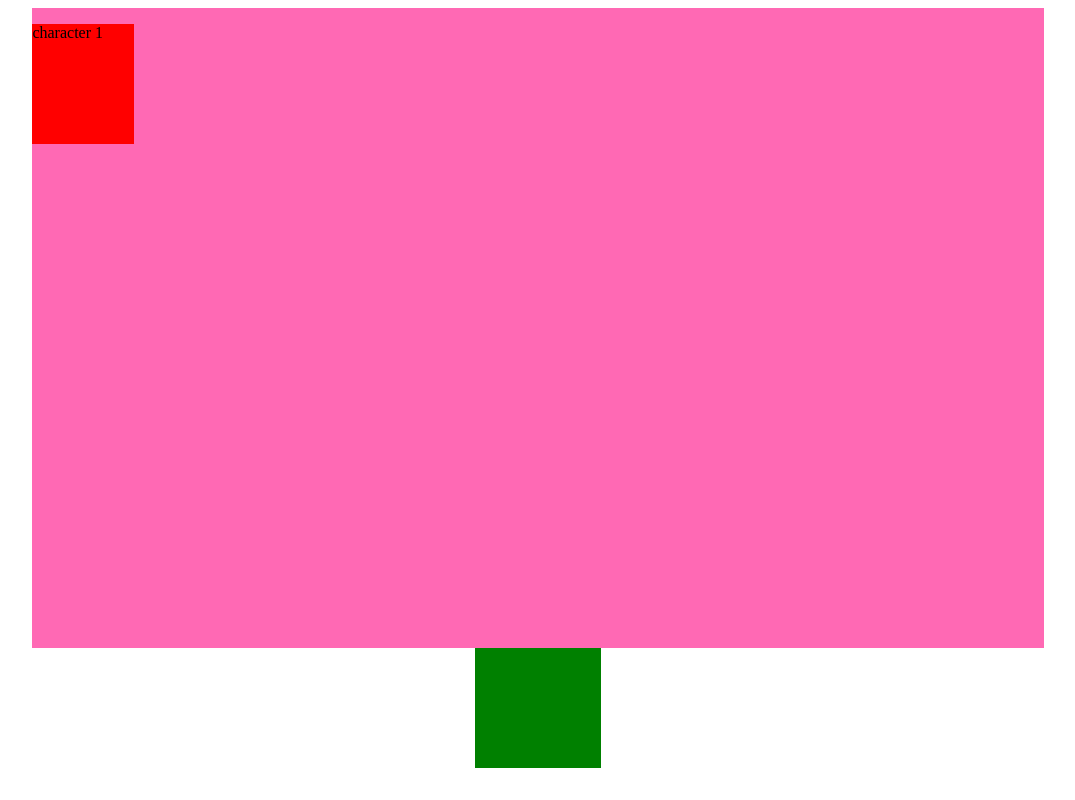
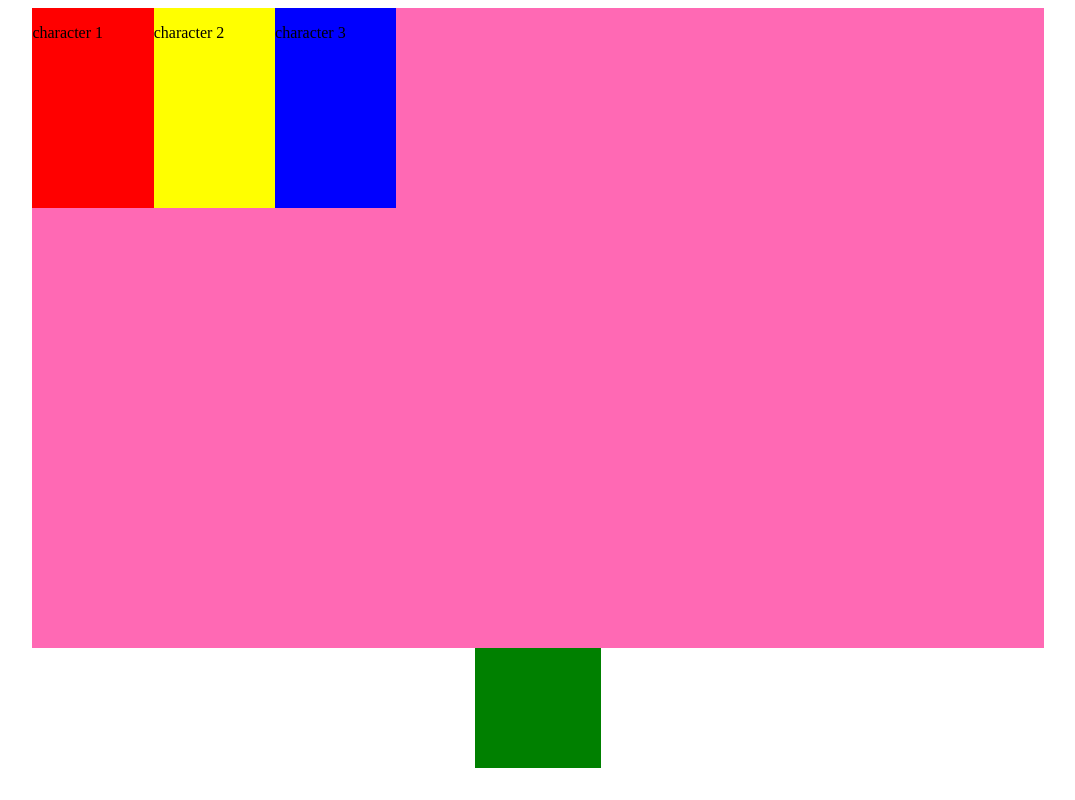
Before and after one commit to courtneyfay/cs-1080-project-2, a plain HTML site: page index.html in a window 1280 px wide. Shown: the whole page, without its empty margins (102-1177 px from the left). Drawn offline with Linux system fonts and the light colour scheme.

Commit message:
looping through character cards array

```diff
--- a/app.js
+++ b/app.js
@@ -17,21 +17,21 @@ const characters = [
 ]
 
 const showPlayerGameBoard = () => {
-    console.log('hitting showPlayerGameBoard')
-    const gameBoard = document.querySelector(".player-game-board")
-    // todo: make this a loop and do it for all character cards
+    const gameBoard = document.querySelector('.player-game-board')
+    // loop through all character cards
+    for (let i = 0; i < characters.length; i++) {
         // 1. create character card div and add class
         const characterCard = document.createElement('div')
         characterCard.classList.add('character-card')
         // 2. add name to character card div
         const name = document.createElement('p')
-    name.innerHTML = characters[0].name
+        name.innerHTML = characters[i].name
         characterCard.appendChild(name)
         // 3. add color to character card div
-    characterCard.style.background = characters[0].color
-    // style.background = color;
+        characterCard.style.background = characters[i].color
         // 4. append character card div to player game board div
         gameBoard.appendChild(characterCard)
+    }
 }
 
 const startGame = () => {
--- a/main.css
+++ b/main.css
@@ -10,6 +10,8 @@
     width: 80%;
     height: 80vh;
     background-color: hotpink;
+    display: flex;
+    flex-direction: row;
 }
 
 .player-chosen-card {
@@ -20,6 +22,6 @@
 
 /* CARD STYLES */
 .character-card {
-    width: 10%;
-    height: 15vh;
+    width: 12%;
+    height: 25vh;
 }
```
Lines whose indentation alone changed are shown as unchanged.
